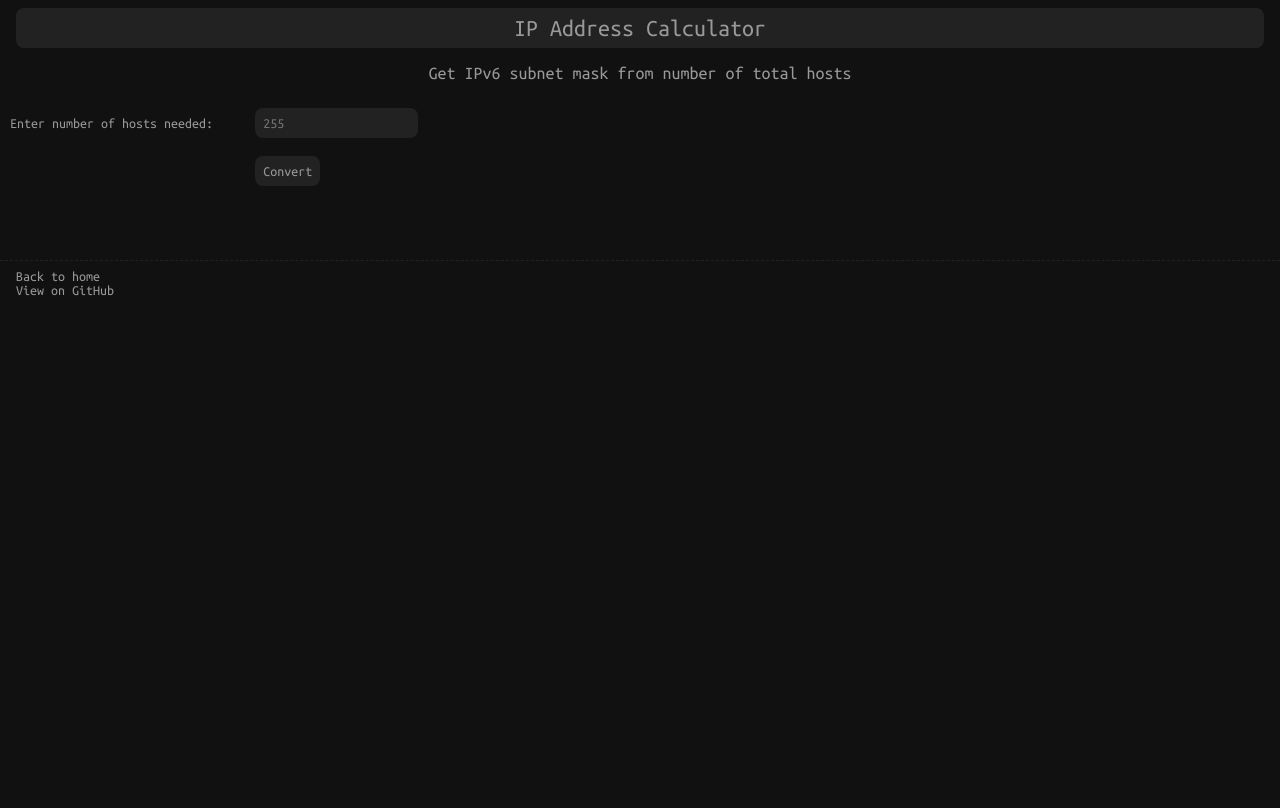
After one commit to Chris1320/IPCalculatorWeb, a Flask app: page /ipv6-subnet-mask-from-total-hosts in a window 1280 px wide. The commit adds this page. Run offline with Flask 3, Linux system fonts and the light colour scheme; parts of the project's set-up code (start-up, migrations or seed data) failed here and were passed over.

Commit message:
Added IPv6 subnet mask from total hosts option.
Signed-off-by: Chris1320 <chris1320is@protonmail.com>

```diff
--- a/app.py
+++ b/app.py
@@ -409,7 +409,7 @@ class IPv6SubnetMask(IPv6):
                 mask += 'ffff'
 
             else:
-                mask += IPv6._toHexadecimal(2 ** cidr - 1).zfill(4)
+                mask += IPv6._toHexadecimal(2 ** cidr - 1).ljust(4, '0')
 
             cidr -= 16
 
@@ -419,43 +419,25 @@ class IPv6SubnetMask(IPv6):
         return mask
 
 
-# Helper functions to be used in jinja templates
-def getBroadcastAddr(network: Network):
-    try:
-        return network.broadcast_address.decimal
+def getIPv6MaskFromNeededHosts(hosts: int) -> IPv6SubnetMask | None:
+    """
+    Get the smallest subnet mask that an fit the number of hosts.
+    """
 
-    except ValueError as e:
-        return e
+    for i in range(128):
+        if 2 ** i >= hosts:
+            return IPv6SubnetMask(f"/{128 - i}")
 
-
-def getAltInterval(network: Network):
-    return "or 1" if network.subnet_mask.interval == 256 else ''
-
-
-def getFirstUsable(network: Network):
-    try:
-        return network.first_and_last_usable[0].decimal
-
-    except ValueError as e:
-        return e
-
-
-def getLastUsable(network: Network):
-    try:
-        return network.first_and_last_usable[1].decimal
-
-    except ValueError as e:
-        return e
+    return None
 
 
 def renderNetworkInfo(networks: Iterable[Network], share_url: str) -> str:
     return render_template(
         "network-info-result.html",
         title = "Get network information",
-        getBroadcastAddr = getBroadcastAddr,
-        getAltInterval = getAltInterval,
-        getFirstUsable = getFirstUsable,
-        getLastUsable = getLastUsable,
+        getBroadcastAddr = lambda x: x.broadcast_address.decimal,
+        getFirstUsable = lambda x: x.first_and_last_usable[0].decimal,
+        getLastUsable = lambda x: x.first_and_last_usable[1].decimal,
         networks = networks,
         share_url = share_url
     )
@@ -824,6 +806,28 @@ def ipv6SubnetMaskCalculator():
         return render_template("ipv6-subnet-mask-calculator.html")
 
 
+@app.route("/ipv6-subnet-mask-from-total-hosts", methods = ["GET", "POST"])
+def ipv6SubnetMaskFromTotalHosts() -> str:
+    if request.method == "POST":
+        try:
+            hosts = int(request.form["hosts"])
+            mask = getIPv6MaskFromNeededHosts(hosts)
+            if mask is None:
+                return render_template("error.html", desc="No subnet mask can fit that many hosts.")
+
+            else:
+                return render_template(
+                    "ipv6-subnet-mask-from-total-hosts-result.html",
+                    mask = mask
+                )
+
+        except Exception as e:
+            return render_template("error.html", desc = e)
+
+    else:
+        return render_template("ipv6-subnet-mask-from-total-hosts.html")
+
+
 def main():
     app.run(debug=DEBUG)
 
--- a/templates/index.html
+++ b/templates/index.html
@@ -24,6 +24,7 @@
         <ul id="index-menu">
             <li><span class="material-icons md-14">public</span> <a href="{{ url_for('ipv6Calculator') }}">IP address conversion</a></li>
             <li><span class="material-icons md-14">settings_ethernet</span> <a href="{{ url_for('ipv6SubnetMaskCalculator') }}">Subnet mask conversion</a></li>
+            <li><span class="material-icons md-14">group</span> <a href="{{ url_for('ipv6SubnetMaskFromTotalHosts') }}">Get subnet mask from number of total hosts</a></li>
         </ul>
         <footer>
             <br/><br/><br/><br/>
--- /dev/null
+++ b/templates/ipv6-subnet-mask-from-total-hosts.html
@@ -0,0 +1,33 @@
+<!DOCTYPE html>
+<html lang="en">
+    <head>
+        <title>IP Address Calculator</title>
+        <meta charset="UTF-8">
+        <meta name="viewport" content="width=device-width, initial-scale=1">
+        <link href="{{ url_for('static', filename='css/style.css')}}" rel="stylesheet">
+    </head>
+    <body>
+        <h1>IP Address Calculator</h1>
+        <h2>Get IPv6 subnet mask from number of total hosts</h2>
+        <form action="{{ url_for('ipv6SubnetMaskFromTotalHosts') }}" method="POST">
+            <table style="width: 35%;">
+                <tr>
+                    <td><label for="hosts">Enter number of hosts needed: </label><br/>
+                    <td><input type="text" id="hosts" name="hosts" placeholder="255" required/><br/>
+                </tr>
+                <tr>
+                    <td></td>
+                    <td><input type="submit" value="Convert"></td>
+                </tr>
+            </table>
+        </form>
+        <footer>
+            <br/><br/><br/><br/>
+            <hr/>
+            <ul>
+                <a href="{{ url_for('indexPage') }}">Back to home</a><br/>
+                <a href="https://github.com/Chris1320/IPCalculatorWeb">View on GitHub</a><br/>
+            </ul>
+        </footer>
+    </body>
+</html>
--- a/templates/network-info-result.html
+++ b/templates/network-info-result.html
@@ -36,7 +36,7 @@
                         </tr>
                         <tr>
                             <td><span class="material-icons md-14">loop</span> Interval</td>
-                        <td>{{ network.subnet_mask.interval }} {{ getAltInterval(network) }}</td>
+                        <td>{{ network.subnet_mask.interval }}</td>
                         </tr>
                         <tr>
                             <td><span class="material-icons md-14">people_alt</span> Usable addresses</td>
```
Also changed, not shown: templates/ipv6-subnet-mask-from-total-hosts-result.html (added, +36 -0 lines).
